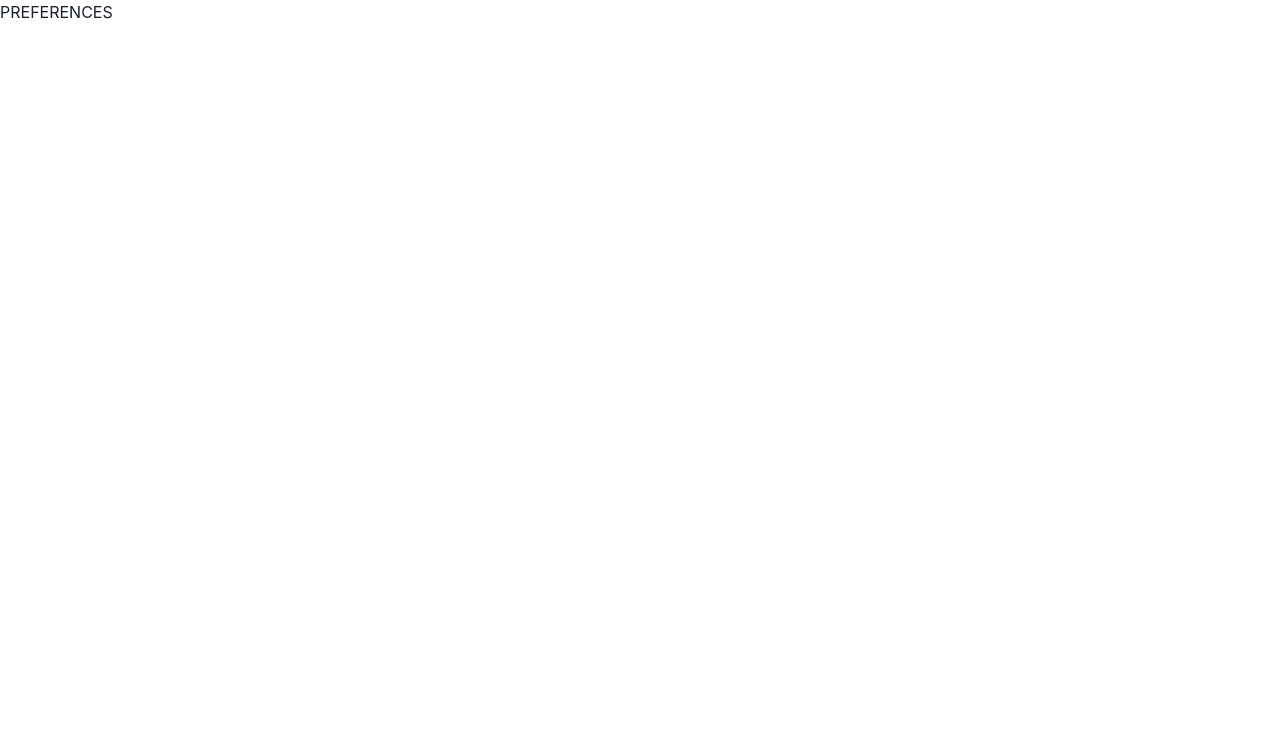
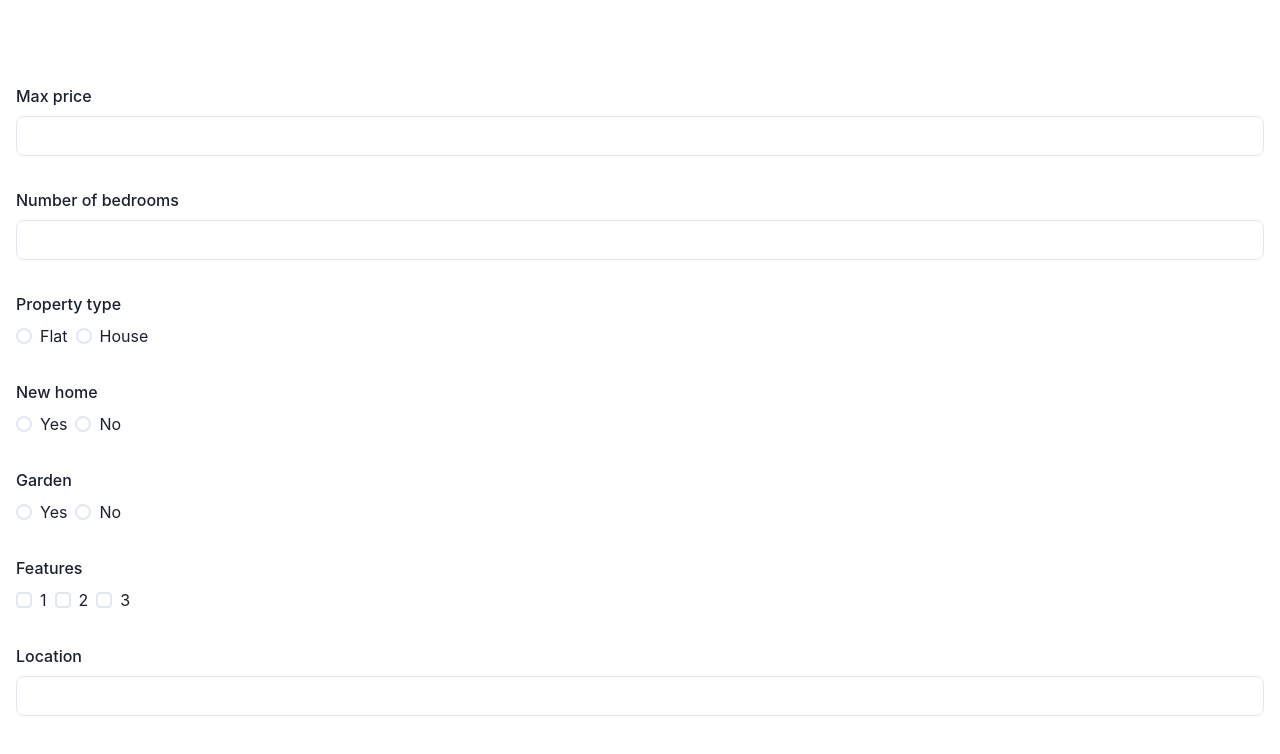
Before and after one commit to priyashah23/dwellr, a React (Vite) app in the folder frontend/: page /preferences in a window 1280 px wide. Shown: the top 754 px of the page. Built offline with nearby package versions, Linux system fonts and the light colour scheme.

Commit message:
preferences

```diff
--- a/frontend/src/App.tsx
+++ b/frontend/src/App.tsx
@@ -1,15 +1,12 @@
 import './App.css';
 import { Box, Flex, Button } from '@chakra-ui/react';
-import { useQuery } from '@tanstack/react-query';
-import { getProperties } from './api';
+// import { useQuery } from '@tanstack/react-query';
+// import { getProperties } from './api';
 import { ReactComponent as Logo } from './assets/Dwellr_Logo.svg';
 
 function App() {
-  const { isLoading, isError, data } = useQuery({ queryKey: ['todos'], queryFn: getProperties });
+  // const { isLoading, isError, data } = useQuery({ queryKey: ['todos'], queryFn: getProperties });
 
-  console.log('isLoading', isLoading);
-  console.log('isError', isError);
-  console.log(data);
 
   return (
     <Flex
@@ -19,13 +16,12 @@ function App() {
       padding={4}
       alignItems="center"
       justifyContent="center"
-      bg="brandPrimary"
+      bg="white"
       gap={4}
     >
-      <Box as={Logo} color="textContrast" />
-      <Button variant="contrast">Log in</Button>
+      <Box as={Logo} color="brandPrimary" />
       <Button variant="primary">Log in</Button>
-      <Button variant="secondary">Log in</Button>
+      <Button variant="secondary">Register</Button>
     </Flex>
   );
 }
--- a/frontend/src/Preferences.tsx
+++ b/frontend/src/Preferences.tsx
@@ -1,7 +1,92 @@
-import { Box } from '@chakra-ui/react';
+import {
+  FormLabel,
+  Flex,
+  FormControl,
+  Input,
+  Radio,
+  RadioGroup,
+  Stack,
+  CheckboxGroup,
+  Checkbox
+} from '@chakra-ui/react';
+
+// price range - number
+// bedrooms - number
+// isflat - boolean
+// isnewhome - boolean
+// hasgarden - boolean
+// features - string[]
+// location - string
 
 const Preferences = () => {
-  return <Box>PREFERENCES</Box>;
+  return (
+    <Flex
+      as="main"
+      flexDirection="column"
+      minHeight="100vh"
+      padding={4}
+      alignItems="center"
+      justifyContent="center"
+      bg="white"
+      gap={6}
+    >
+      <FormControl>
+        <FormLabel>Max price</FormLabel>
+        <Input type="number" />
+      </FormControl>
+
+      <FormControl>
+        <FormLabel>Number of bedrooms</FormLabel>
+        <Input type="number" />
+      </FormControl>
+
+      <FormControl>
+        <FormLabel>Property type</FormLabel>
+        <RadioGroup>
+          <Stack direction="row">
+            <Radio value="flat">Flat</Radio>
+            <Radio value="house">House</Radio>
+          </Stack>
+        </RadioGroup>
+      </FormControl>
+
+      <FormControl>
+        <FormLabel>New home</FormLabel>
+        <RadioGroup>
+          <Stack direction="row">
+            <Radio value="yes">Yes</Radio>
+            <Radio value="no">No</Radio>
+          </Stack>
+        </RadioGroup>
+      </FormControl>
+
+      <FormControl>
+        <FormLabel>Garden</FormLabel>
+        <RadioGroup>
+          <Stack direction="row">
+            <Radio value="yes">Yes</Radio>
+            <Radio value="no">No</Radio>
+          </Stack>
+        </RadioGroup>
+      </FormControl>
+
+      <FormControl>
+        <FormLabel>Features</FormLabel>
+        <CheckboxGroup>
+          <Stack direction="row">
+            <Checkbox value="1">1</Checkbox>
+            <Checkbox value="2">2</Checkbox>
+            <Checkbox value="3">3</Checkbox>
+          </Stack>
+        </CheckboxGroup>
+      </FormControl>
+
+      <FormControl>
+        <FormLabel>Location</FormLabel>
+        <Input type="text" />
+      </FormControl>
+    </Flex>
+  );
 };
 
 export default Preferences;
```
